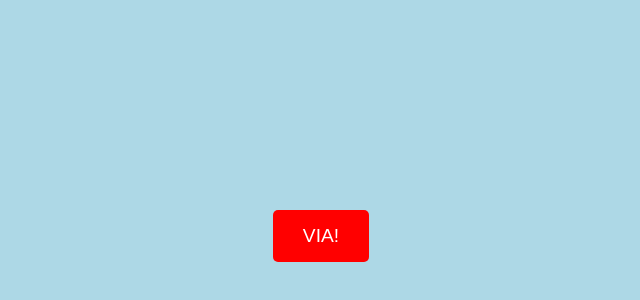
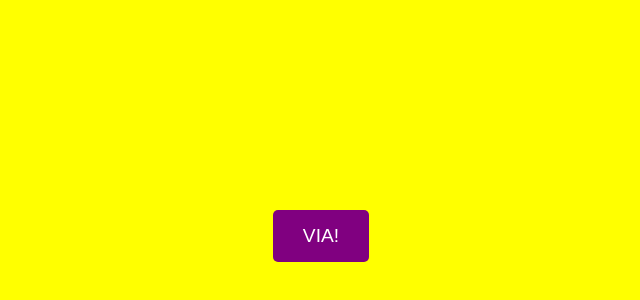
Before and after one commit to lauraMister/paginaar, a plain HTML site: page index.html in a window 1280 px wide. Shown: the part 164-464 px from the top of the page, without its empty margins (319-959 px from the left). Drawn offline with Linux system fonts and the light colour scheme.

Commit message:
Update index.html

```diff
--- a/index.html
+++ b/index.html
@@ -8,14 +8,14 @@
         body {
             margin: 0;
             padding: 0;
-            background-color: lightblue;
+            background-color: yellow;
             height: 100vh;
             display: flex;
             justify-content: center;
             align-items: center;
         }
         #startButton {
-            background-color: red;
+            background-color: purple;
             color: white;
             padding: 15px 30px;
             border: none;
```
